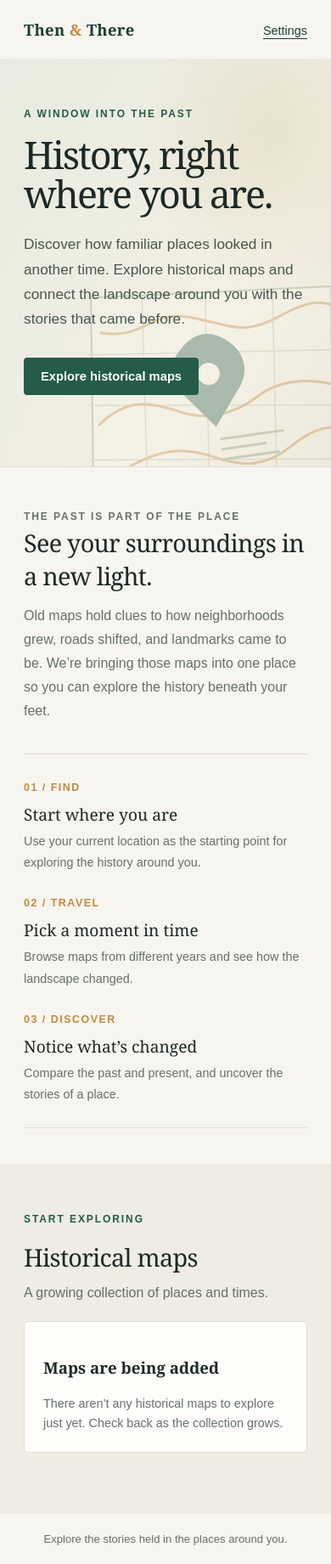
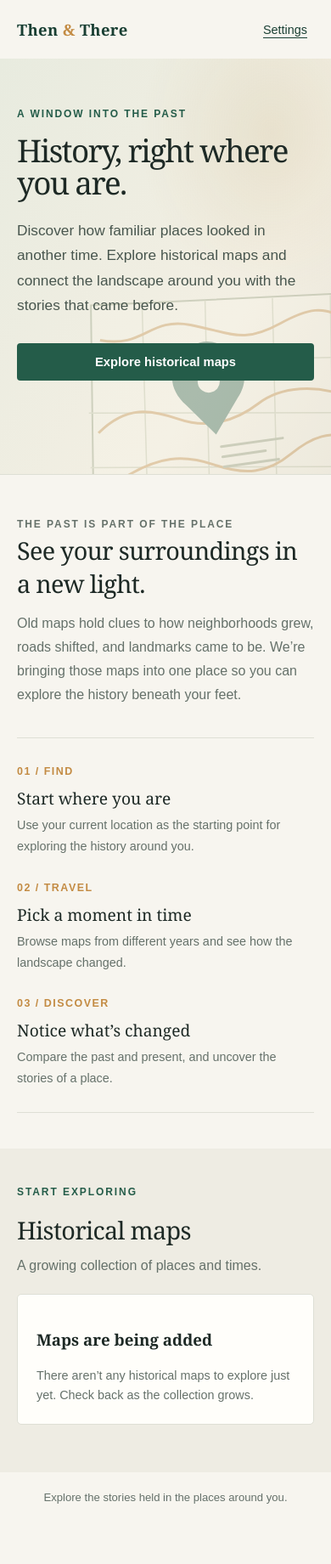
Before and after one commit to CS-347-F26/team-6-final-project, a Django app: page / in a window 390 px wide. Shown: the whole page at 85% size. After the commit the page ends 1770 px from the top, so only its background shows below. Run offline with Django 5.2, Linux system fonts and the light colour scheme; data that the repository does not hold is empty.

Commit message:
mobile compatibility tweaks
Most was already built in, made some of the elements easier to work with on mobile by tweaking sizes, padding etc.

```diff
--- a/catalog/templates/catalog/home.html
+++ b/catalog/templates/catalog/home.html
@@ -42,9 +42,11 @@
 
         .brand {
             color: var(--green-dark);
+            display: inline-block;
             font-size: 1.15rem;
             font-weight: 700;
             letter-spacing: .02em;
+            padding: 8px 0;
             text-decoration: none;
         }
 
@@ -52,8 +54,10 @@
 
         .header-link {
             color: var(--green-dark);
+            display: inline-block;
             font-family: Arial, sans-serif;
             font-size: .9rem;
+            padding: 12px 8px;
             text-decoration-thickness: 1px;
             text-underline-offset: 4px;
         }
@@ -88,12 +92,13 @@
         }
 
         h1 {
-            font-size: clamp(2.8rem, 6vw, 5rem);
+            font-size: clamp(2.3rem, 6vw, 5rem);
             font-weight: 400;
             letter-spacing: -.045em;
             line-height: 1.03;
             margin: 0;
             max-width: 600px;
+            overflow-wrap: break-word;
         }
 
         .hero-description {
@@ -187,7 +192,7 @@
         .map-list {
             display: grid;
             gap: 16px;
-            grid-template-columns: repeat(auto-fit, minmax(230px, 1fr));
+            grid-template-columns: repeat(auto-fit, minmax(min(230px, 100%), 1fr));
         }
 
         .map-card, .empty-state {
@@ -220,10 +225,19 @@
         }
 
         @media (max-width: 700px) {
-            .hero-inner { min-height: 480px; padding-top: 58px; }
+            .hero-inner { min-height: 480px; padding-top: 58px; padding-bottom: 110px; }
             .map-art { bottom: -90px; opacity: .35; right: -110px; top: auto; }
             .steps { gap: 22px; grid-template-columns: 1fr; }
             .intro { padding-bottom: 42px; padding-top: 48px; }
+            .maps { padding-bottom: 56px; padding-top: 44px; }
+        }
+
+        @media (max-width: 480px) {
+            .site-header { padding: 14px 20px; }
+            .hero-inner { padding-left: 20px; padding-right: 20px; }
+            .intro { padding-left: 20px; padding-right: 20px; }
+            .maps { padding-left: 20px; padding-right: 20px; }
+            .button { text-align: center; width: 100%; }
         }
 
         @media (prefers-reduced-motion: reduce) {
```
Also changed, not shown: catalog/templates/catalog/settings.html (+12 -2 lines).
